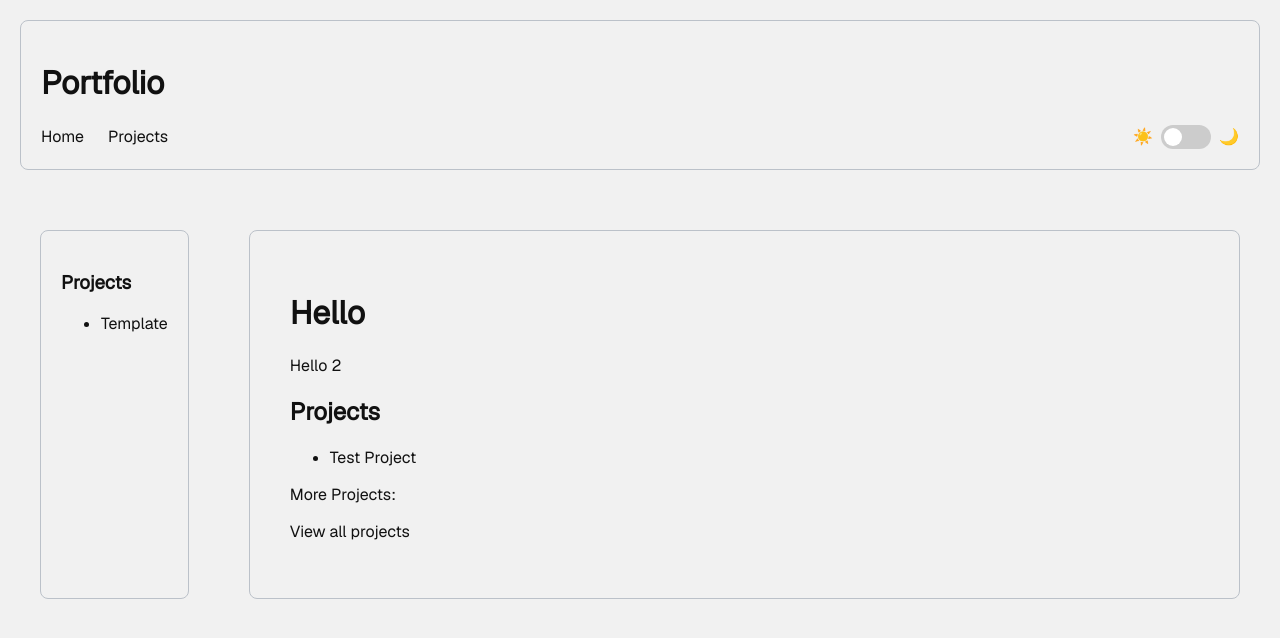
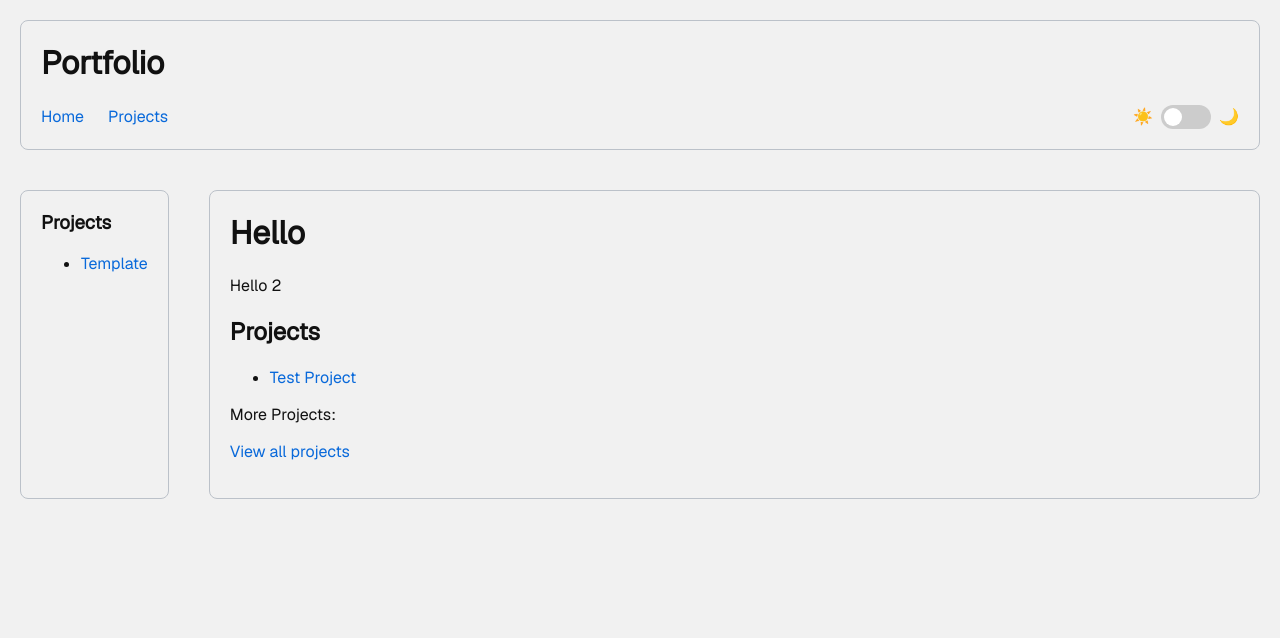
Before and after one commit to JannisElef/janniselef.github.io, a Jekyll site: the page built from index.md, in a window 1280 px wide. Shown: the top 638 px of the page. Built offline with Jekyll 4.4.1, drawn with Linux system fonts in a browser that asks for light colours.

Commit message:
fix styling

```diff
--- a/assets/css/style.css
+++ b/assets/css/style.css
@@ -9,7 +9,7 @@ body {
   color: var(--text-color);
 }
 
-a { color: var(--text-color); text-decoration: none; }
+a { color: var(--link-color); text-decoration: none; }
 a:hover { opacity: 0.8; text-decoration: wavy underline}
 
 /* Header, Aside, Main */
@@ -17,20 +17,18 @@ header, aside, main {
   background: var(--container-color);
   border: 1px solid var(--border-color);
   border-radius: 8px;
-  padding: 20px;
+  padding: 0px 20px 20px 20px;
   margin: 20px;
+
 }
 
 main {
   flex: 1;
-  padding: 40px;
 }
 
 /* Container Layout */
 .container {
   display: flex;
-  gap: 20px;
-  padding: 20px;
 }
 
 /* Navigation */
@@ -62,6 +60,7 @@ main {
 .project-card:hover {
   transform: translateY(-6px) scale(1.02);
   box-shadow: 0 8px 20px rgba(0,0,0,0.1);
+  text-decoration: none;
 }
 
 .tag {
@@ -75,10 +74,8 @@ main {
 
 /* STL Viewer Container */
 .stl-container {
-  border-radius: 8px;
+  border-radius: 4px;
   overflow: hidden;
-  background: var(--code-bg-color);
-  border: 1px solid var(--border-color);
   margin: 20px 0;
 }
 
```
